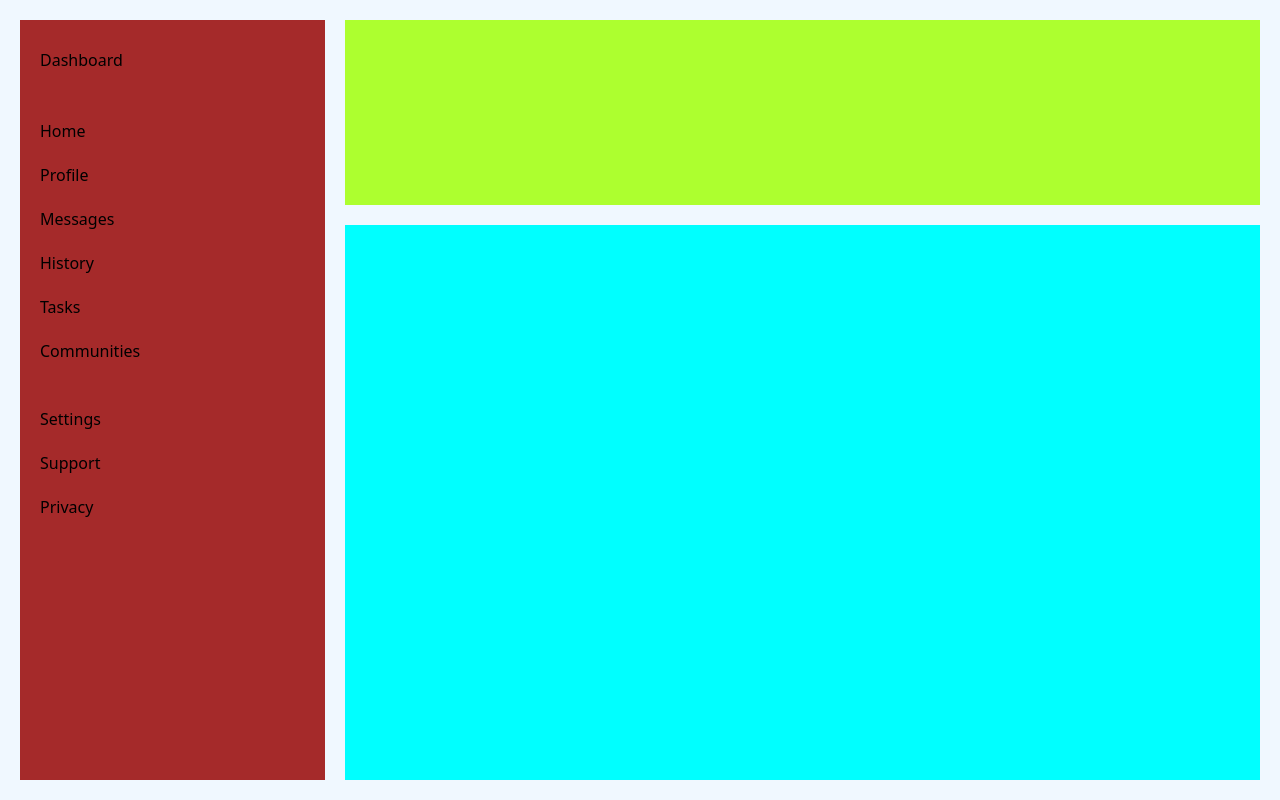
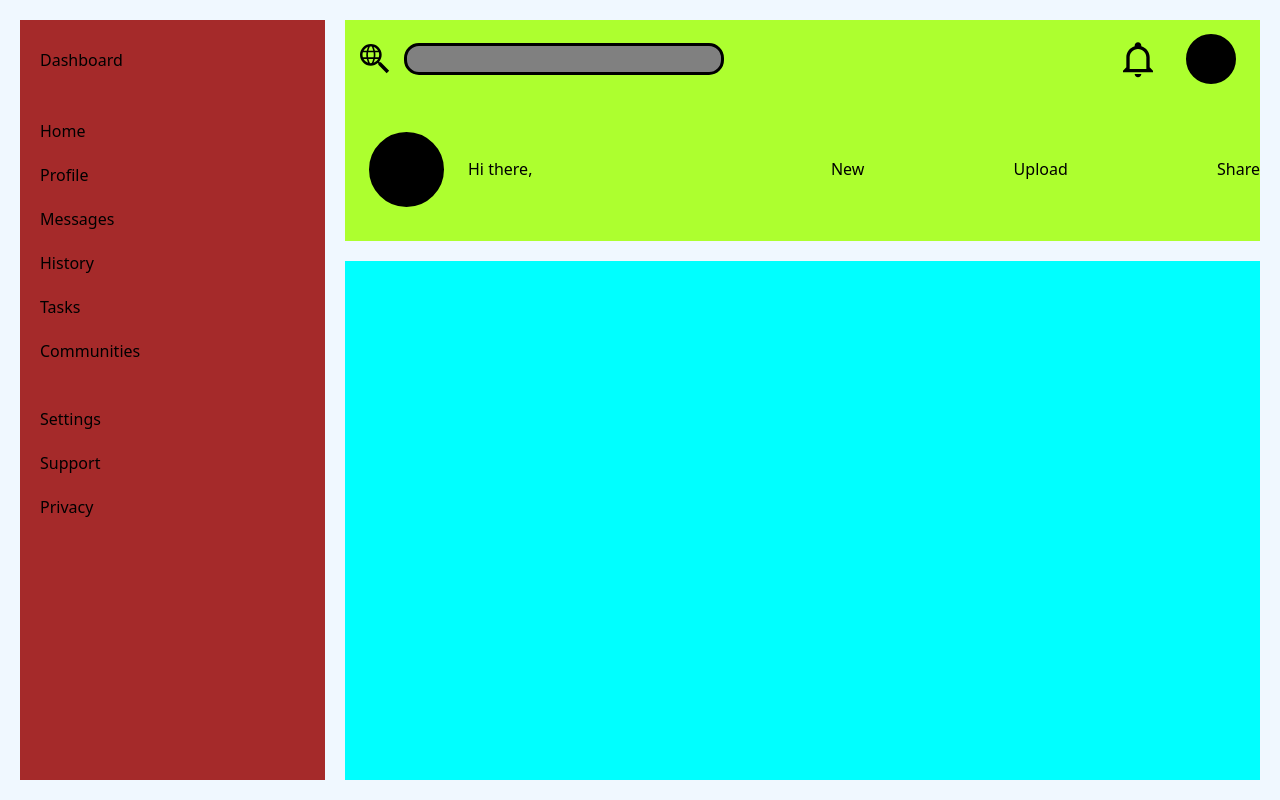
Before and after one commit to Coste-stack/Dashboard, a plain HTML site: page index.html in a window 1280 px wide. Drawn offline with Linux system fonts and the light colour scheme.

Commit message:
aligned and added items to header

```diff
--- a/index.html
+++ b/index.html
@@ -30,7 +30,30 @@
             </div>
         </div>
         <div class="header">
+            <div class="upper">
+                <div class="left">
+                    <img class="search" src="search-web.svg" width="40px" height="40px" alt="Search"/>
+                    <div class="searchbar"></div>
+                </div>
+                <div class="right">
+                    <img class="bell" src="bell-outline.svg" width="40px" height="40px" alt="Notification"/>
+                    <div class="profile"></div>
+                </div>
+            </div>
+            <div class="bottom">
+                <div class="left">
+                    <div class="profile"></div>
+                    <div class="name">Hi there,</div>
+                </div>
+                <div class="right">
+                    <div class="new">New</div>
+                    <div class="upload">Upload</div>
+                    <div class="share">Share</div>
+                </div>
 
+
+                <div class="buttons"></div>
+            </div>
         </div>
         <div class="content">
 
--- a/style.css
+++ b/style.css
@@ -26,6 +26,7 @@
     grid-column: 2;
 }
 
+/*SIDEBAR*/
 /*remove list gap and bullet properties*/
 .sidebar li { list-style-type: none; }
 .sidebar ul { margin: 0; padding: 0; }
@@ -42,3 +43,59 @@
     display: grid;
     gap: 20px;
 }
+
+/*HEADER*/
+.upper, .bottom { width: 100%; }
+.upper { height: 35%; }
+.bottom { height: 65%; }
+
+.upper .searchbar {
+    background-color: gray;
+    border-style: solid;
+    border-color: black;
+    border-radius: 15px;
+
+    width: 20rem;
+    height: 2rem;
+    margin: 5%;
+    margin-left: 0;
+}
+
+.upper img.search,
+.upper img.bell { margin: 1.5%; }
+
+.upper, .bottom {
+    display: flex;
+    align-items: center;
+}
+.upper .left { flex-grow: 2; }
+.upper .right { flex-grow: 1; }
+
+.bottom .left,
+.bottom .right { flex-grow: 1; }
+
+.upper .left,
+.upper .right,
+.bottom .left,
+.bottom .right {
+    display: flex;
+    align-items: center;
+}
+.upper .right {
+    justify-content: flex-end;
+}
+.upper .right .profile,
+.bottom .left .profile {
+    height: 50px; width: 50px;
+    margin: 1.5rem;
+
+    background-color: black;
+    border-style: solid;
+    border-radius: 100%;
+}
+
+.bottom .left .profile { height: 75px; width: 75px; }
+
+.bottom .right {
+    justify-content: space-between;
+}
```
Also changed, not shown: bell-outline.svg (added), search-web.svg (added).
